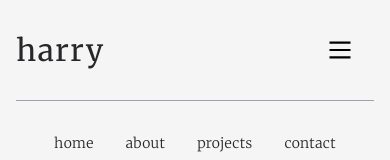
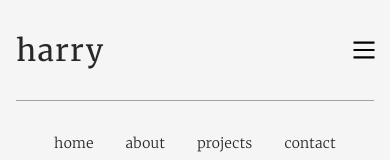
Before and after one commit to corn-flour/personal-portfolio, a Next.js app: page / in a window 390 px wide. Shown: the top 160 px of the page. Built offline with nearby package versions, Linux system fonts and the light colour scheme.

Commit message:
fix(mobile): adjust hamburger button position
Align hamburger button position to align with layout right

```diff
--- a/src/components/layout/Header.tsx
+++ b/src/components/layout/Header.tsx
@@ -73,7 +73,7 @@ const Header: NextPage = () => {
 
     return (
         <header className='bg-default sticky top-0 z-50 transition-colors '>
-            <div className='layout flex items-center justify-between py-8'>
+            <div className='layout relative flex items-center justify-between py-8'>
                 <Logo />
 
                 {/* #region  /**=========== Desktop Menu =========== */}
@@ -104,7 +104,7 @@ const Header: NextPage = () => {
                 {/* #region  /**=========== Mobile Menu =========== */}
                 <button
                     className={clsx(
-                        'absolute right-0 z-50 text-3xl sm:hidden',
+                        'absolute -right-10 z-50 text-3xl sm:hidden',
                         menuOpen ? 'opened' : '',
                         'menu'
                     )}
```
